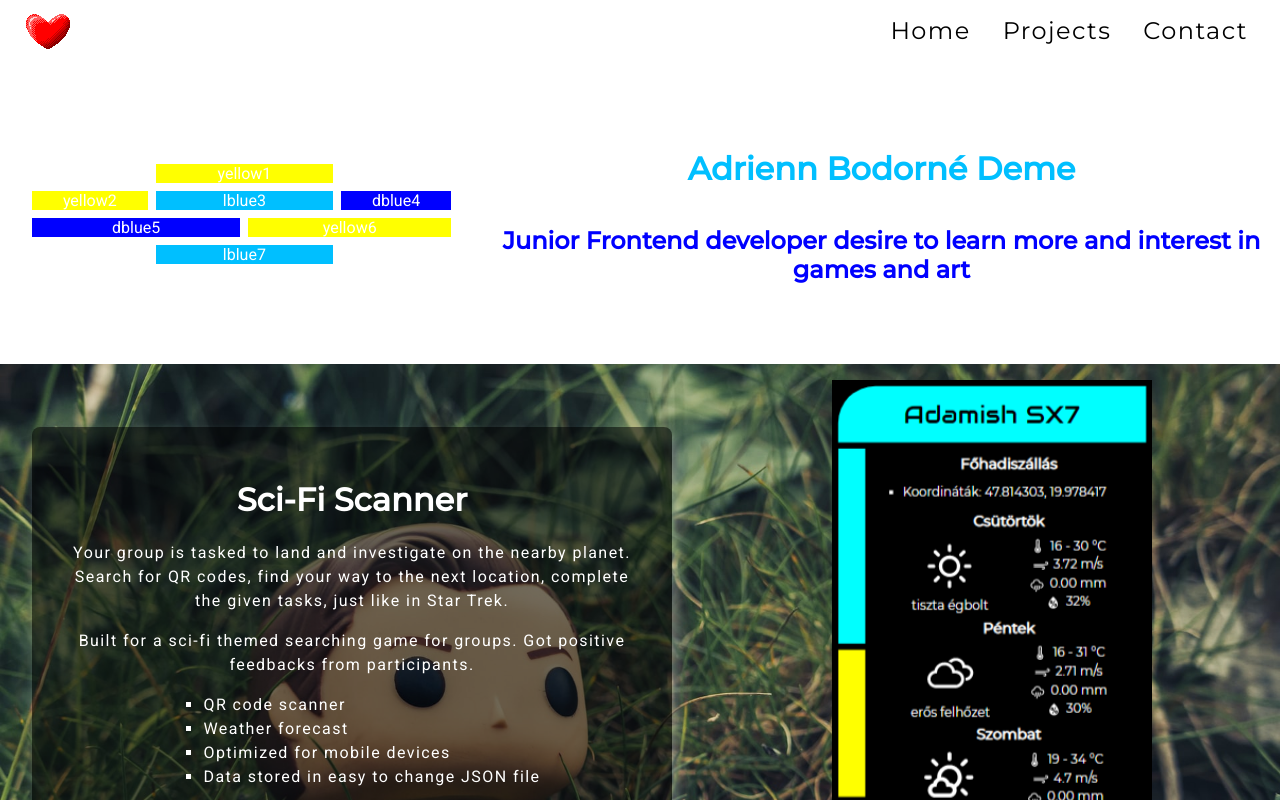
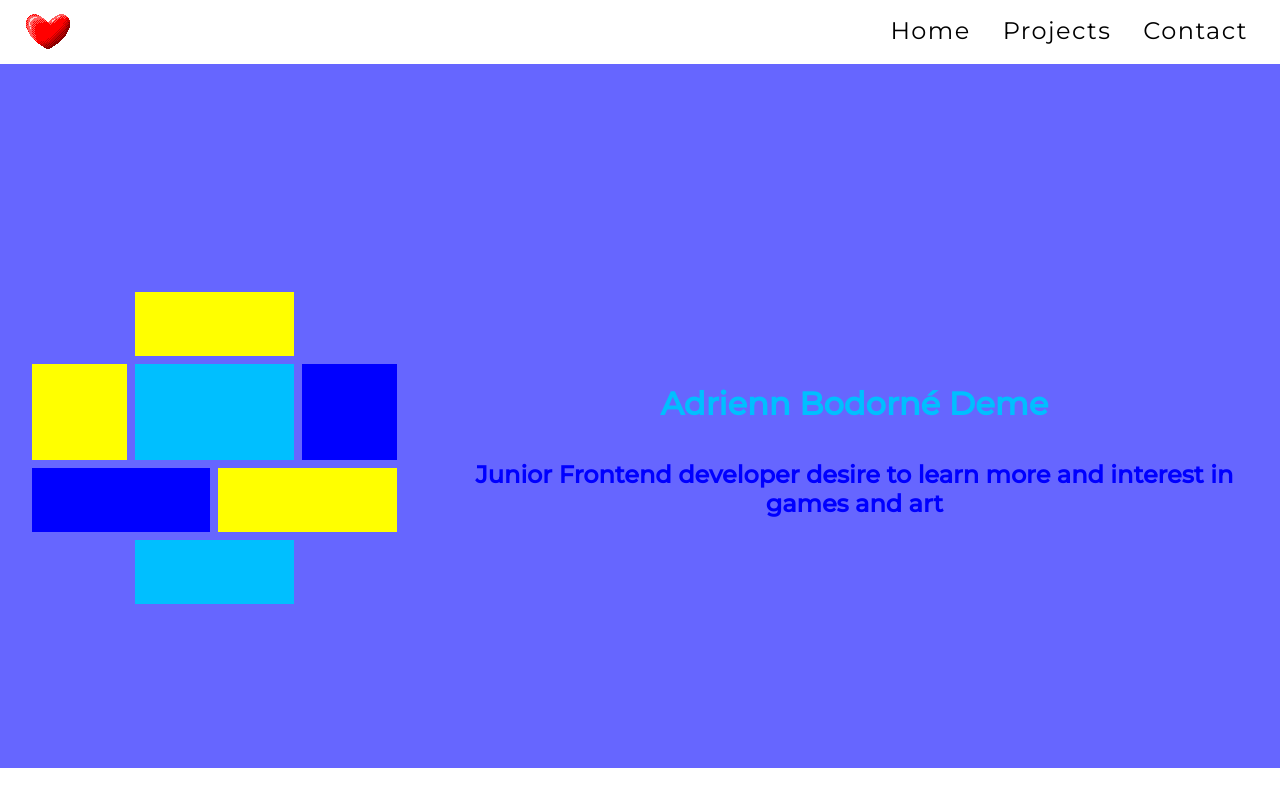
Before and after one commit to Jarmilla/jarmilla.github.io, a React (Create React App) app in the folder jarmilla.github.io/: page / in a window 1280 px wide. Shown: the top 800 px of the page. Built offline with nearby package versions, Linux system fonts and the light colour scheme.

Commit message:
adjust dodecagon

```diff
--- a/jarmilla.github.io/src/App.js
+++ b/jarmilla.github.io/src/App.js
@@ -25,9 +25,7 @@ function App() {
       </nav>
 
       <main>
-        <div id="home">
-          <Home />
-        </div>
+        <Home />
 
         <div id="projects">
           {projects.map((project) => (
--- a/jarmilla.github.io/src/components/Home.js
+++ b/jarmilla.github.io/src/components/Home.js
@@ -2,18 +2,18 @@ import "./Home.scss";
 
 function Home() {
   return (
-    <div className="intoduction">
+    <div id="home">
       <div className="grid-dodecagon">
-        <div className="yellow box1">yellow1</div>
-        <div className="yellow  box2">yellow2</div>
-        <div className="lightblue box3">lblue3</div>
-        <div className="darkblue box4">dblue4</div>
-        <div className="darkblue box5">dblue5</div>
-        <div className="yellow box6">yellow6</div>
-        <div className="lightblue box7">lblue7</div>
+        <div className="yellow box1"></div>
+        <div className="yellow  box2"></div>
+        <div className="lightblue box3"></div>
+        <div className="darkblue box4"></div>
+        <div className="darkblue box5"></div>
+        <div className="yellow box6"></div>
+        <div className="lightblue box7"></div>
       </div>
 
-      <div>
+      <div className="intoduction">
         <h1>Adrienn Bodorné Deme </h1>
         <h2>Junior Frontend developer desire to learn more and interest in games and art</h2>
       </div>
--- a/jarmilla.github.io/src/components/Home.scss
+++ b/jarmilla.github.io/src/components/Home.scss
@@ -1,36 +1,51 @@
-$primary-color: deepskyblue;
-$secondary-color: blue;
-
-.intoduction {
+#home {
   display: flex;
   justify-content: center;
   align-items: center;
-  height: 80%;
+  height: 80vh;
+  background-color: rgba(0, 0, 255, 0.6);
 }
 
 .grid-dodecagon {
   display: grid;
-  margin: 2rem;
-  width: 40%;
+  width: 30%;
+  padding: 2rem;
   gap: 0.5rem;
-  grid-template-columns: repeatr(4 1fr);
-  grid-template-rows: repeatr(5, 1fr);
   grid-template-areas:
     ". box1 box1 ."
     "box2 box3 box3 box4"
-    "box2 box3  box3 box4"
+    "box2 box3 box3 box4"
     "box5 box5 box6 box6"
-    ". box7  box7.";
+    ". box7 box7.";
+}
+
+.intoduction {
+  width: 70%;
+}
+
+.box1,
+.box7 {
+  padding: 2rem 3rem;
+}
+.box2,
+.box3,
+.box4 {
+  padding: 3rem 2rem;
+}
+
+.box5,
+.box6 {
+  padding: 2rem;
 }
 
 .yellow {
   background-color: yellow;
 }
 .lightblue {
-  background-color: $primary-color;
+  background-color: deepskyblue;
 }
 .darkblue {
-  background-color: $secondary-color;
+  background-color: blue;
 }
 
 .box1 {
```
